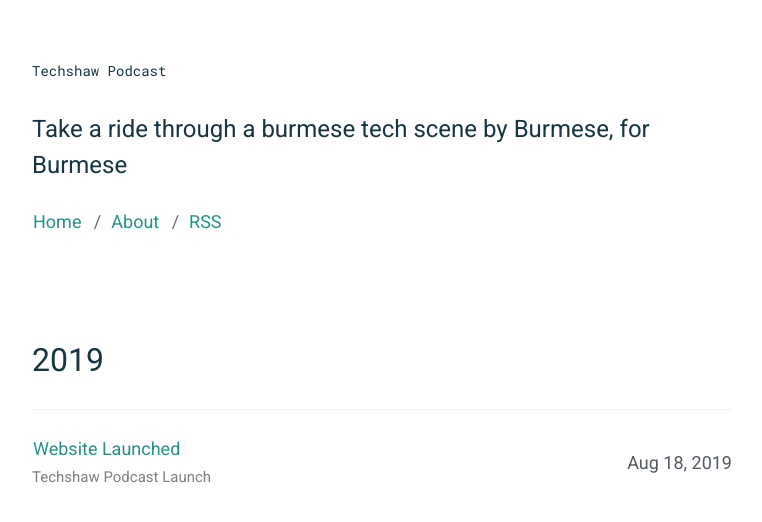
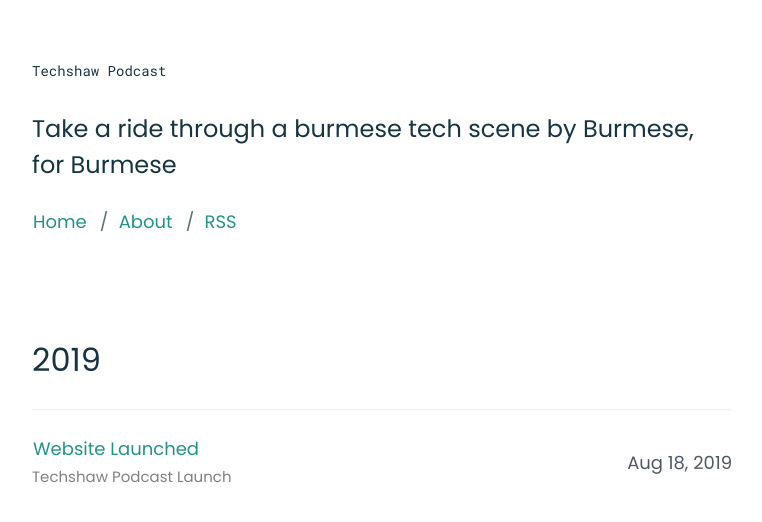
Before and after one commit to TechshawCast/techshaw.github.io, a Jekyll site: the page built from index.html, in a window 1280 px wide. Shown: the top 522 px of the page, without its empty margins (258-1020 px from the left). Built offline with Jekyll 4.4.1, drawn with Linux system fonts in a browser that asks for light colours.

Commit message:
Update font

```diff
--- a/_sass/base/_reset.scss
+++ b/_sass/base/_reset.scss
@@ -138,7 +138,7 @@
   overflow:hidden;
 }
 a.nav:before {
-    font-family: FontAwesome;
+    font-family: 'Poppins', sans-serif;
     content:"\f07a";
     position: absolute;
     top: 11px;
--- a/_sass/helpers/_mixins.scss
+++ b/_sass/helpers/_mixins.scss
@@ -16,12 +16,13 @@
 
 // Font families
 @mixin ff--sans-serif($font-weight: normal) {
-    font-family: 'Roboto', 'Helvetica Neue', Helvetica, sans-serif;
+    font-family: 'Poppins', sans-serif;
     font-weight: $font-weight;
 }
 
 @mixin ff--code {
     font-family: 'Roboto Mono', monospace;
+    font-weight: 500
 }
 
 // Font sizing
--- a/index.html
+++ b/index.html
@@ -4,6 +4,7 @@
 ---
 <section class="c-archives">
   <link rel="shortcut icon" href="">
+  <link href="https://fonts.googleapis.com/css?family=Poppins&display=swap" rel="stylesheet">
   {% for post in site.posts  %}
   {% capture this_year %}{{ post.date | date: "%Y" }}{% endcapture %}
   {% capture next_year %}{{ post.previous.date | date: "%Y" }}{% endcapture %}
```
Also changed, not shown: _posts/2019-08-18-website-launch.md (+1 -1 lines), 4 other files.
